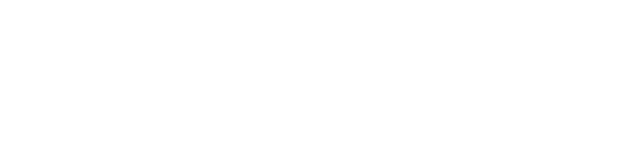
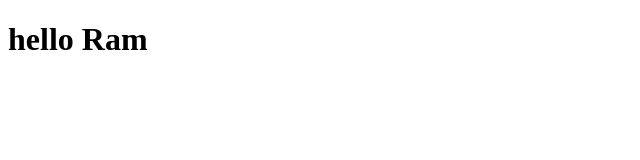
Before and after one commit to ramsajivan123/Apna-College, a plain HTML site: page index.html in a window 1280 px wide. Shown: the whole page, without its empty margins (0-640 px from the left). Drawn offline with Linux system fonts and the light colour scheme.

Commit message:
add index.html file

```diff
--- a/index.html
+++ b/index.html
@@ -6,6 +6,6 @@
     <title>Document</title>
 </head>
 <body>
-
+    <h1>hello Ram</h1>
 </body>
 </html>
```
